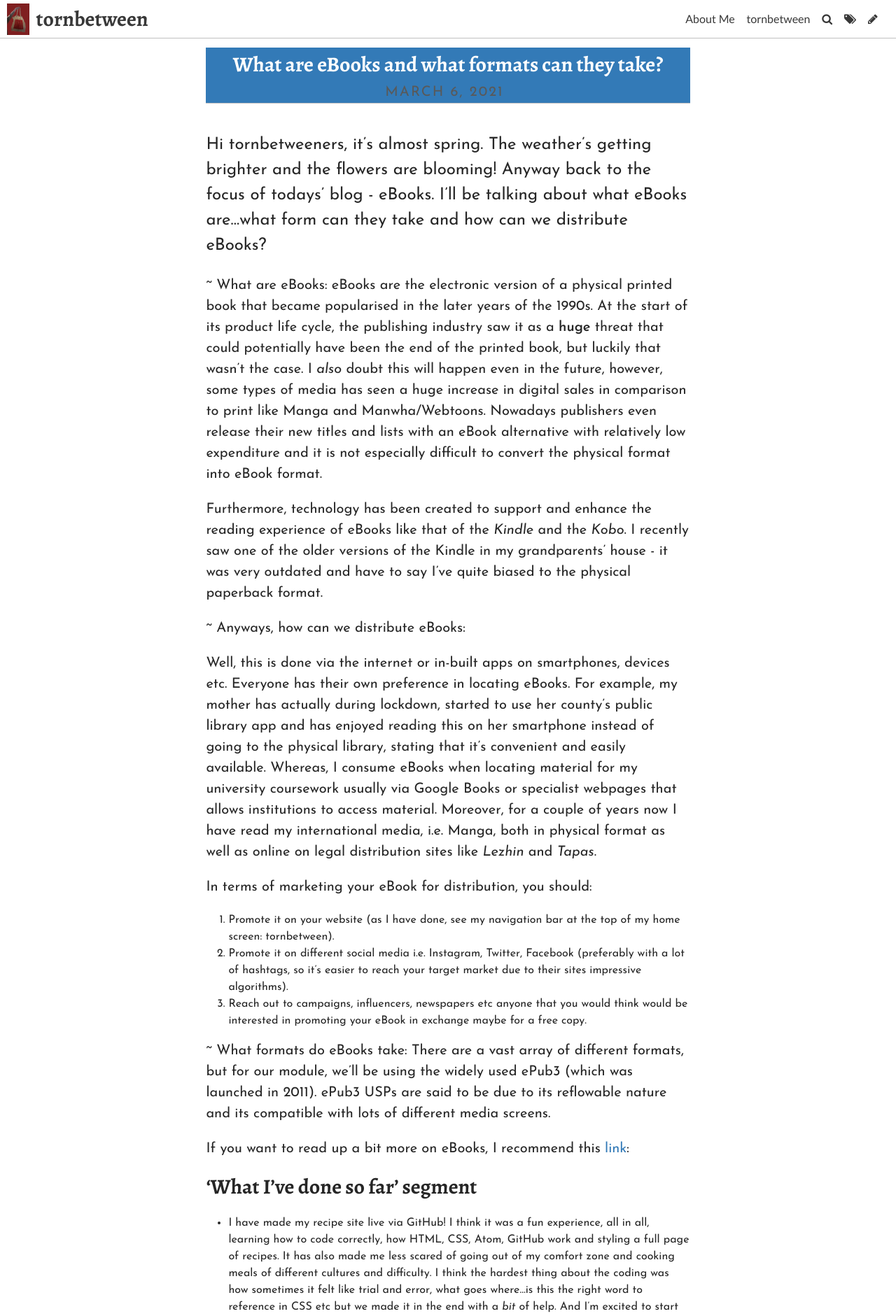
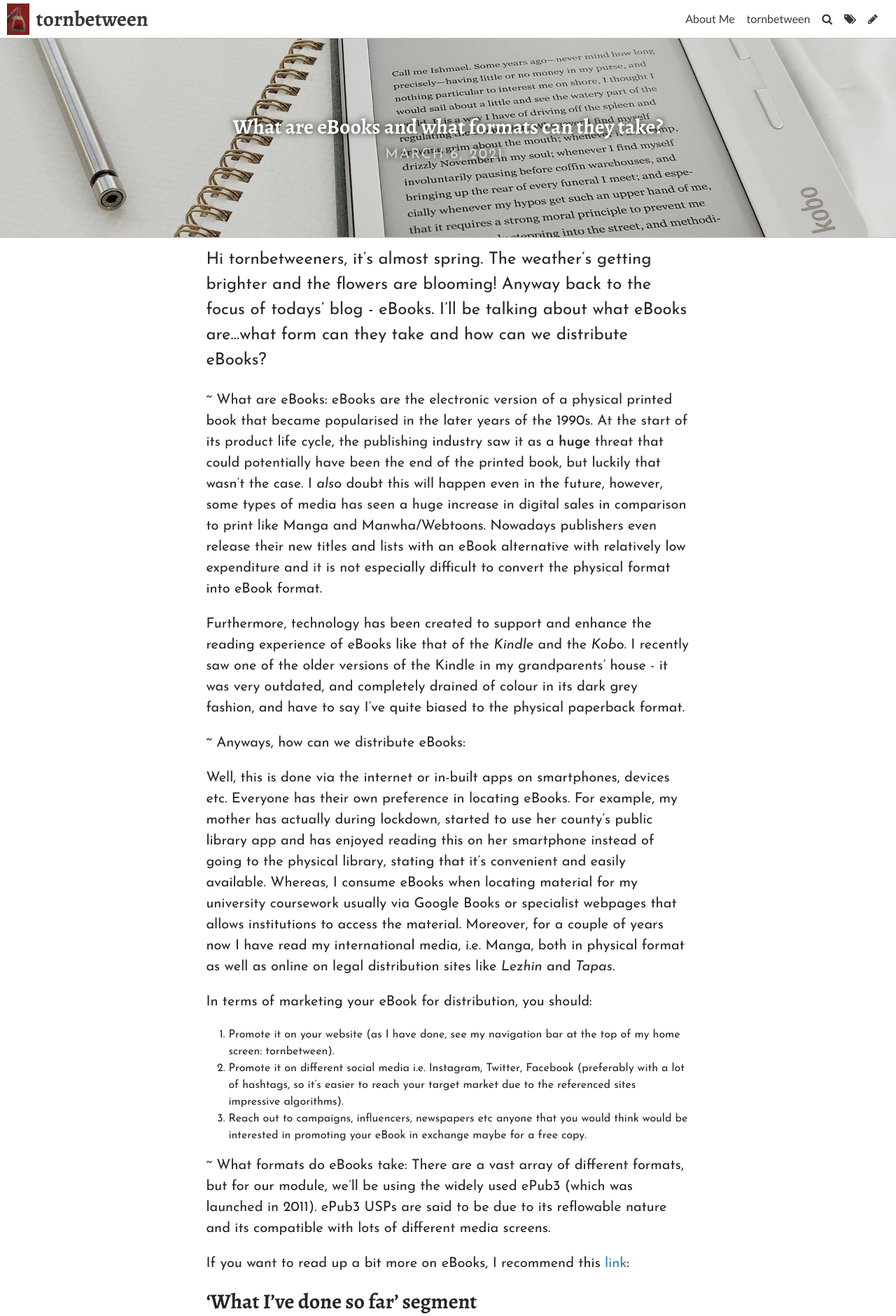
Before and after one commit to Hol1999/Hollyrecipewebsite, a Jekyll site: the page built from _posts/2021-03-06-what-are-ebooks-and-what-formats-can-they-take.md, in a window 1280 px wide. Shown: the top 1881 px of the page at 70% size. Built offline with Jekyll 4.4.1, drawn with Linux system fonts in a browser that asks for light colours; some web fonts are replaced; some of the changed text lies outside the part shown.

Commit message:
Update Post “2021-03-06-what-are-ebooks-and-what-formats-can-they-take”

```diff
--- a/_posts/2021-03-06-what-are-ebooks-and-what-formats-can-they-take.md
+++ b/_posts/2021-03-06-what-are-ebooks-and-what-formats-can-they-take.md
@@ -2,6 +2,7 @@
 layout: post
 title: What are eBooks and what formats can they take?
 date: 2021-03-06T13:39:10.772Z
+header_feature_image: ../uploads/spencer-dxobxpia9_4-unsplash.jpg
 title_color: "#ffffff"
 caption: 6/3/2021
 comments: false
@@ -12,16 +13,16 @@ Hi tornbetweeners, it's almost spring. The weather's getting brighter and the fl
 
 ~ What are eBooks: eBooks are the electronic version of a physical printed book that became popularised in the later years of the 1990s. At the start of its product life cycle, the publishing industry saw it as a **huge** threat that could potentially have been the end of the printed book, but luckily that wasn't the case. I *also* doubt this will happen even in the future, however, some types of media has seen a huge increase in digital sales in comparison to print like Manga and Manwha/Webtoons. Nowadays publishers even release their new titles and lists with an eBook alternative with relatively low expenditure and it is not especially difficult to convert the physical format into eBook format.
 
-Furthermore, technology has been created to support and enhance the reading experience of eBooks like that of the *Kindle* and the *Kobo*. I recently saw one of the older versions of the Kindle in my grandparents' house - it was very outdated and have to say I've quite biased to the physical paperback format.
+Furthermore, technology has been created to support and enhance the reading experience of eBooks like that of the *Kindle* and the *Kobo*. I recently saw one of the older versions of the Kindle in my grandparents' house - it was very outdated, and completely drained of colour in its dark grey fashion, and have to say I've quite biased to the physical paperback format.
 
 ~ Anyways, how can we distribute eBooks:
 
-Well, this is done via the internet or in-built apps on smartphones, devices etc. Everyone has their own preference in locating eBooks. For example, my mother has actually during lockdown, started to use her county's public library app and has enjoyed reading this on her smartphone instead of going to the physical library, stating that it's convenient and easily available. Whereas, I consume eBooks when locating material for my university coursework usually via Google Books or specialist webpages that allows institutions to access material. Moreover, for a couple of years now I have read my international media, i.e. Manga, both in physical format as well as online on legal distribution sites like *Lezhin* and *Tapas*.
+Well, this is done via the internet or in-built apps on smartphones, devices etc. Everyone has their own preference in locating eBooks. For example, my mother has actually during lockdown, started to use her county's public library app and has enjoyed reading this on her smartphone instead of going to the physical library, stating that it's convenient and easily available. Whereas, I consume eBooks when locating material for my university coursework usually via Google Books or specialist webpages that allows institutions to access the material. Moreover, for a couple of years now I have read my international media, i.e. Manga, both in physical format as well as online on legal distribution sites like *Lezhin* and *Tapas*.
 
 In terms of marketing your eBook for distribution, you should:
 
 1. Promote it on your website (as I have done, see my navigation bar at the top of my home screen: tornbetween).
-2. Promote it on different social media i.e. Instagram, Twitter, Facebook (preferably with a lot of hashtags, so it's easier to reach your target market due to their sites impressive algorithms).
+2. Promote it on different social media i.e. Instagram, Twitter, Facebook (preferably with a lot of hashtags, so it's easier to reach your target market due to the referenced sites impressive algorithms).
 3. Reach out to campaigns, influencers, newspapers etc anyone that you would think would be interested in promoting your eBook in exchange maybe for a free copy.
 
 ~ What formats do eBooks take: There are a vast array of different formats, but for our module, we'll be using the widely used ePub3 (which was launched in 2011). ePub3 USPs are said to be due to its reflowable nature and its compatible with lots of different media screens.
```
Also changed, not shown: other parts of _posts/2021-03-06-what-are-ebooks-and-what-formats-can-they-take.md (+3 -1 lines), uploads/lemonposseturl.jpg (added), uploads/spencer-dxobxpia9_4-unsplash.jpg (added).
